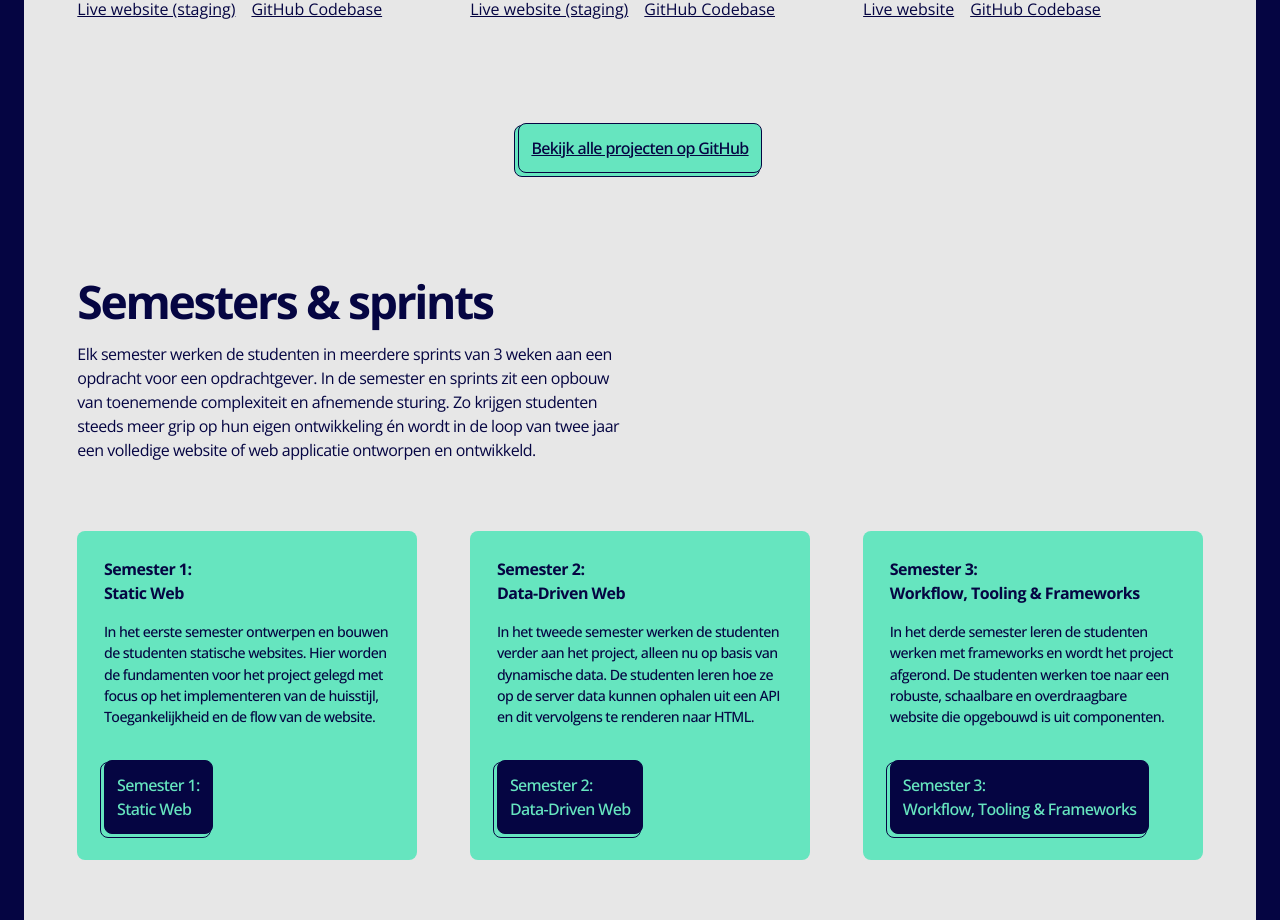
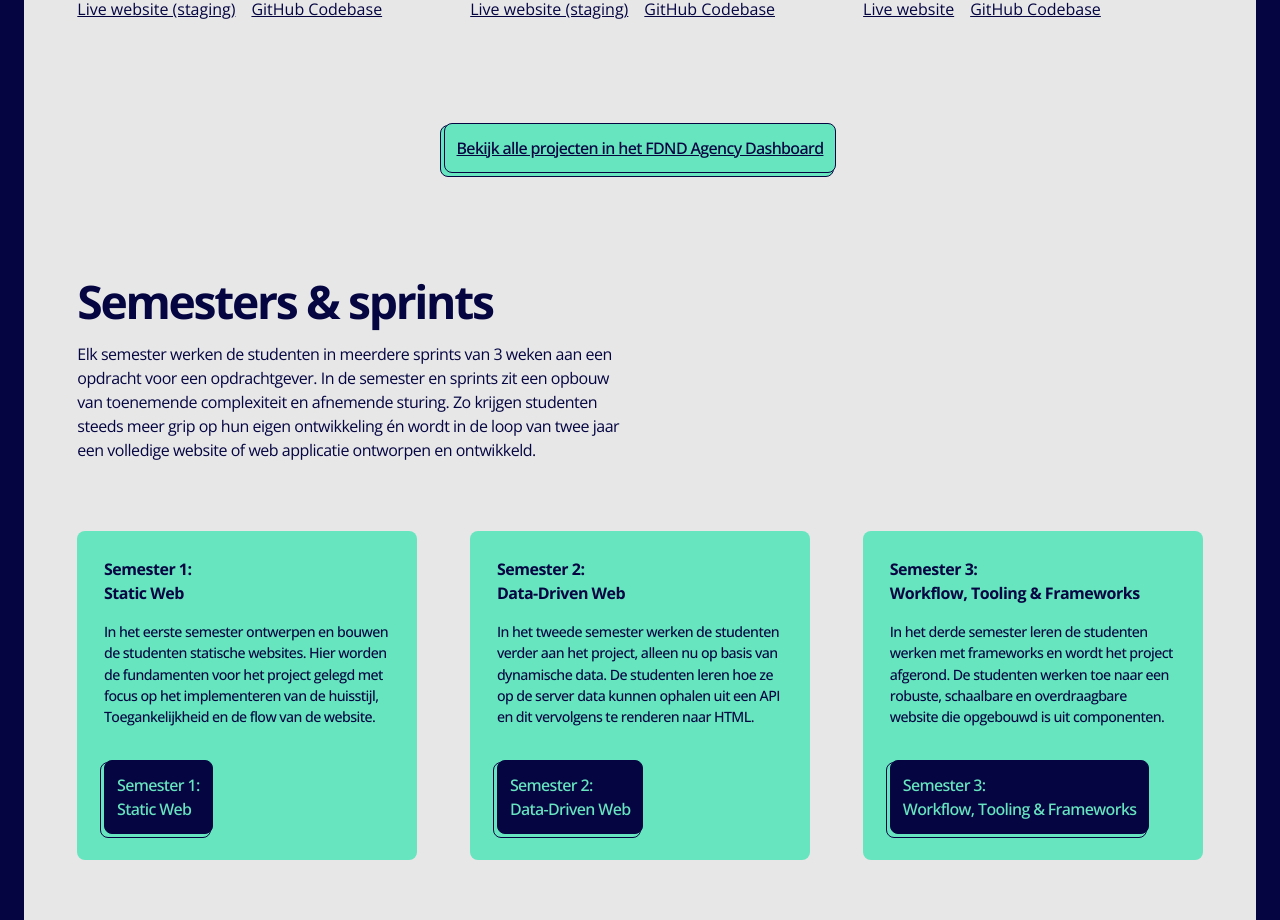
Before and after one commit to fdnd/partners.fdnd.nl, a SvelteKit app: page /projecten in a window 1280 px wide. Shown: the part 1057-1977 px from the top of the page. Built offline with nearby package versions, Linux system fonts and the light colour scheme.

Commit message:
Added link to dashboard.fdnd.nl

```diff
--- a/src/routes/projecten/+page.svelte
+++ b/src/routes/projecten/+page.svelte
@@ -107,8 +107,8 @@
         </article>
     </div>
 
-    <a href="https://github.com/fdnd-agency/" class="button is-accent-2 is-full-color">
-        <span>Bekijk alle projecten op GitHub</span>
+    <a href="https://dashboard.fdnd.nl" class="button is-accent-2 is-full-color">
+        <span>Bekijk alle projecten in het FDND Agency Dashboard</span>
     </a>
 </section>
 
```
